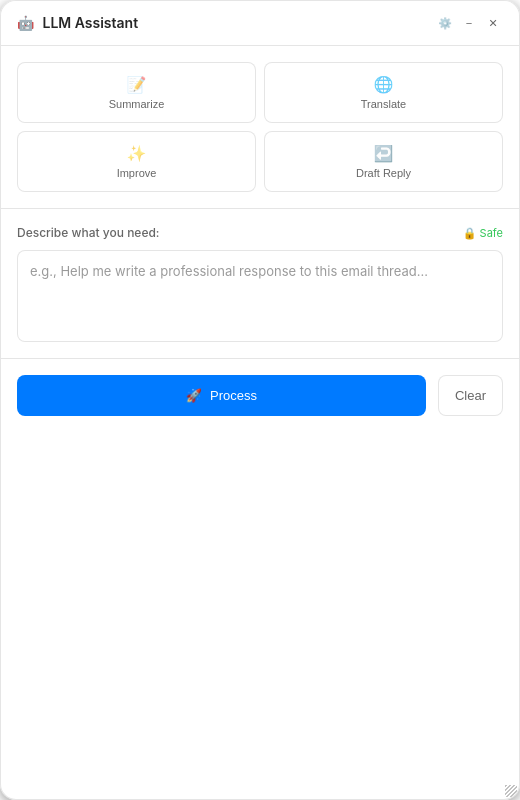
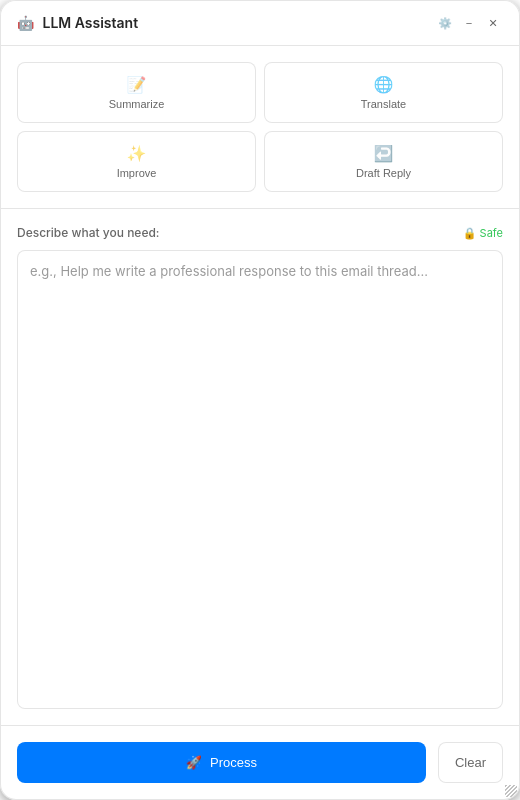
Before and after one commit to obodnikov/llm-assistant-macos, an Electron app: page src/renderer/assistant.html in a window 520 px wide. Drawn offline with Linux system fonts and the light colour scheme; no server answers.

Commit message:
better look

```diff
--- a/src/renderer/css/assistant.css
+++ b/src/renderer/css/assistant.css
@@ -222,15 +222,38 @@ body {
 
 /* ===== INPUT SECTION ===== */
 
+/* ===== INPUT SECTION ===== */
+
 .input-section {
-  flex: 0 1 150px;  /* ← Fixed at 150px, can shrink if needed */
+  flex: 1 1 auto;  /* Full height by default */
   padding: var(--spacing-lg);
   border-bottom: 1px solid var(--border-color);
   display: flex;
   flex-direction: column;
-  min-height: 100px;  /* ← Minimum height */
-  max-height: 150px;  /* ← Maximum height */
-  overflow-y: auto;   /* ← Add scrolling if content overflows */
+  min-height: 100px;
+  transition: flex 0.3s ease, max-height 0.3s ease;  /* Smooth transition */
+}
+
+/* Shrink when results are visible */
+.input-section.results-visible {
+  flex: 0 1 150px;
+  max-height: 150px;
+}
+
+#user-input {
+  width: 100%;
+  min-height: 60px;
+  flex: 1;
+  padding: var(--spacing-md);
+  background: var(--bg-secondary);
+  border: 1px solid var(--border-color);
+  border-radius: var(--radius-md);
+  font-family: var(--font-system);
+  font-size: 13px;
+  color: var(--text-primary);
+  resize: none;
+  outline: none;
+  transition: border-color 0.15s ease;
 }
 
 .input-header {
--- a/src/renderer/js/assistant.js
+++ b/src/renderer/js/assistant.js
@@ -454,6 +454,8 @@ Content: ${msg.content}
     if (this.results) {
       this.results.classList.remove('hidden');
     }
+    // ADD THIS LINE - shrink input when showing results
+    document.querySelector('.input-section')?.classList.add('results-visible');
   }
 
   showError(message) {
@@ -498,6 +500,10 @@ Content: ${msg.content}
     if (this.results) {
       this.results.classList.add('hidden');
     }
+
+    // ADD THIS LINE - expand input when hiding results
+    document.querySelector('.input-section')?.classList.remove('results-visible');
+
     this.hidePrivacyWarning();
     if (this.privacyStatus) {
       this.privacyStatus.textContent = '🔒 Safe';
```
